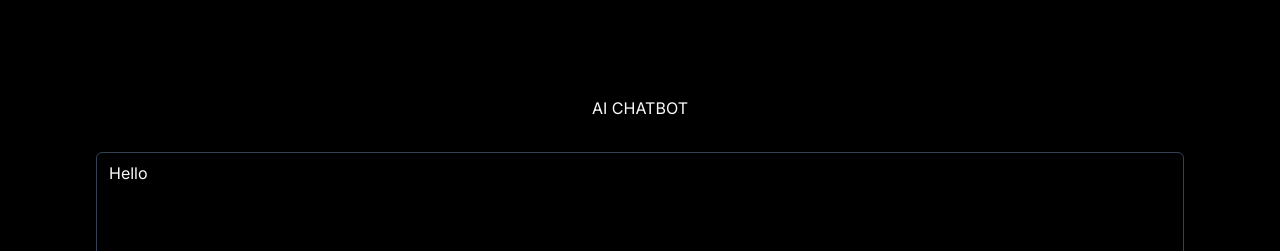
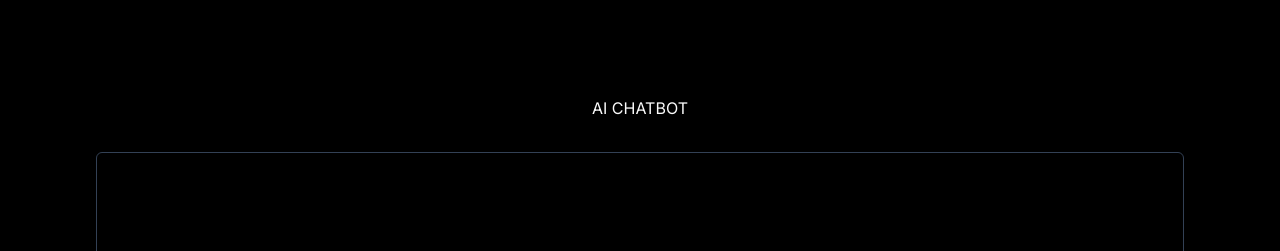
Before and after one commit to etherbits/ai-chatbot, a Next.js app: page / in a window 1280 px wide. Shown: the top 251 px of the page. Built offline with nearby package versions, Linux system fonts and the light colour scheme.

Commit message:
removing temp string in messsages array

```diff
--- a/app/page.tsx
+++ b/app/page.tsx
@@ -4,7 +4,8 @@ import { useState } from 'react';
 
 export default function Home() {
   const [prompt, setPrompt] = useState("")
-  const [messages, setMessages] = useState(["Hello"])
+  const [messages, setMessages] = useState<string[]>([])
+
   return (
     <main className="flex min-h-screen flex-col items-center justify-between p-24 bg-black text-neutral-50 gap-8">
       AI CHATBOT
```
